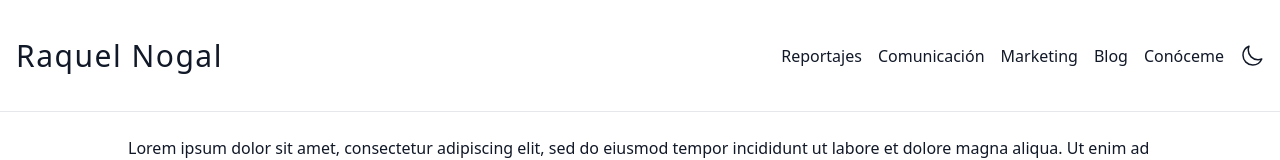
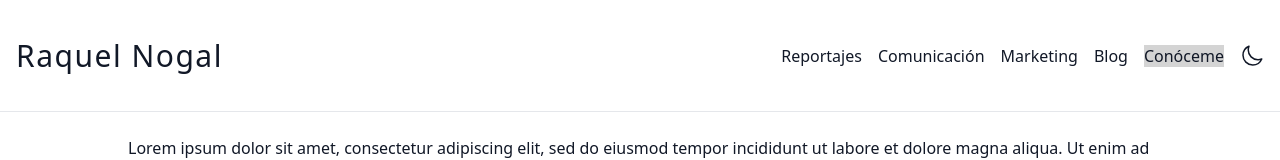
Before and after one commit to huco95/raquel-nogal-next, a Next.js app: page /about in a window 1280 px wide. Shown: the top 160 px of the page. Built offline with nearby package versions, Linux system fonts and the light colour scheme.

Commit message:
refactor: added method to build links

```diff
--- a/components/Links.js
+++ b/components/Links.js
@@ -1,5 +1,13 @@
 import Link from "next/link";
 import { useRouter } from "next/router";
+
+function buildLink({ path, label, isActive }) {
+  return (
+    <Link href={path}>
+      <a className={"links " + (isActive() ? "active" : "")}>{label}</a>
+    </Link>
+  );
+}
 
 export default function Links({ classNames }) {
   const router = useRouter();
@@ -7,35 +15,39 @@ export default function Links({ classNames }) {
   return (
     <ul className={classNames}>
       <li>
-        <Link href="/stories">
-          <a
-            className={
-              "links " + (router.pathname === "/stories" ? "active" : "")
-            }
-          >
-            Reportajes
-          </a>
-        </Link>
+        {buildLink({
+          path: "/stories",
+          label: "Reportajes",
+          isActive: () => router.pathname === "/stories",
+        })}
       </li>
       <li>
-        <Link href="/comunicacion">
-          <a className="links">Comunicación</a>
-        </Link>
+        {buildLink({
+          path: "/communication",
+          label: "Comunicación",
+          isActive: () => router.pathname === "/communication",
+        })}
       </li>
       <li>
-        <Link href="/marketing">
-          <a className="links">Marketing</a>
-        </Link>
+        {buildLink({
+          path: "/marketing",
+          label: "Marketing",
+          isActive: () => router.pathname === "/marketing",
+        })}
       </li>
       <li>
-        <Link href="/blog">
-          <a className="links">Blog</a>
-        </Link>
+        {buildLink({
+          path: "/blog",
+          label: "Blog",
+          isActive: () => router.pathname === "/blog",
+        })}
       </li>
       <li>
-        <Link href="/about">
-          <a className="links">Conóceme</a>
-        </Link>
+        {buildLink({
+          path: "/about",
+          label: "Conóceme",
+          isActive: () => router.pathname === "/about",
+        })}
       </li>
     </ul>
   );
```
